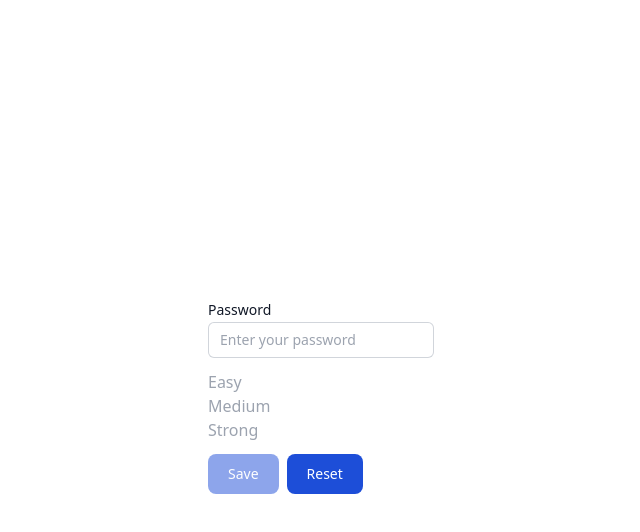
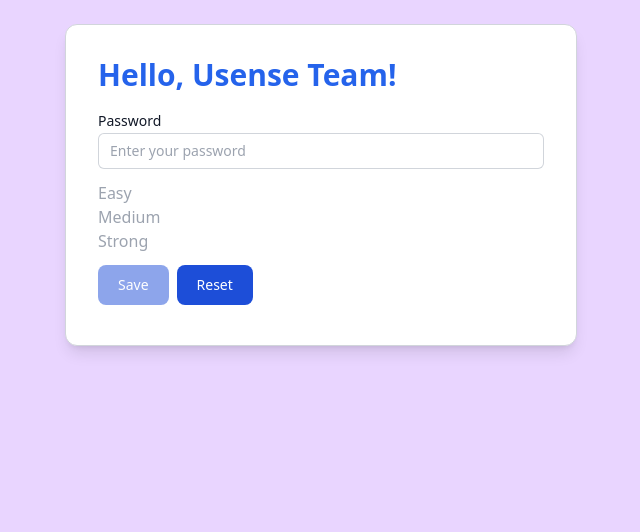
Before and after one commit to watchlar2000/usense-test-assignment, an Angular app: page / in a window 1280 px wide. Shown: the top 532 px of the page, without its empty margins (319-959 px from the left). Built offline with nearby package versions, Linux system fonts and the light colour scheme.

Commit message:
add components, update ui

```diff
--- a/src/app/app.component.html
+++ b/src/app/app.component.html
@@ -1,3 +1,8 @@
-<main class="grid w-full h-screen place-content-center">
-  <app-password-form></app-password-form>
+<main class="bg-purple-200 min-h-screen p-6">
+  <div
+    class="mx-auto max-w-lg bg-white p-8 rounded-xl shadow-lg border border-gray-300"
+  >
+    <h1 class="text-blue-600 font-extrabold text-3xl mb-4">{{ title }}</h1>
+    <app-password-form class="mt-4" />
+  </div>
 </main>
--- a/src/app/app.component.ts
+++ b/src/app/app.component.ts
@@ -1,6 +1,4 @@
 import { Component } from '@angular/core';
-import { FormsModule, ReactiveFormsModule } from '@angular/forms';
-import { BrowserModule } from '@angular/platform-browser';
 import { PasswordFormComponent } from './password-form/password-form';
 
 @Component({
@@ -9,4 +7,6 @@ import { PasswordFormComponent } from './password-form/password-form';
   imports: [PasswordFormComponent],
   templateUrl: './app.component.html',
 })
-export class AppComponent {}
+export class AppComponent {
+  title = 'Hello, Usense Team!';
+}
--- a/src/app/password-form/password-form.component.html
+++ b/src/app/password-form/password-form.component.html
@@ -1,42 +1,24 @@
-<form class="max-w-[500px] flex flex-col gap-3 shrink-0">
-  <!-- <label
-    for="password"
-    class="block text-sm font-medium leading-6 text-gray-900"
-  >
-    Password
-  </label>
-  <input
-    type="password"
-    name="password"
-    id="password"
-    class="block w-full rounded-md border-0 py-1.5 px-3 text-gray-900 ring-1 ring-inset ring-gray-300 placeholder:text-gray-400 focus:ring-2 focus:ring-inset focus:ring-indigo-600 sm:text-sm sm:leading-6"
-    placeholder="Your password"
-    [formControl]="password"
-  /> -->
-  <app-input [formControl]="password" />
-  <ul
-    [ngClass]="[
-      !password.valid && password.dirty ? 'text-red-600' : 'text-gray-400'
-    ]"
-  >
-    <li
-      *ngFor="
-        let level of passwordStrengthLevels;
-        trackBy: passwordService.getStrengthLevelId
-      "
-      [ngClass]="[!password.hasError('minlegth') ? passwordService.getLevelClass({ level, password }) : '']"
-    >
-      {{ level.name }}
-    </li>
-  </ul>
+<form [ngClass]="['flex flex-col gap-3', class]">
+  <div class="w-full">
+    <app-input [formControl]="password" />
+  </div>
+  <app-password-strength-list
+    [password]="password"
+    [passwordStrengthLevels]="passwordStrengthLevels"
+  />
   <div>
     <app-button
       (clickEvent)="save()"
       [config]="{
-        label: 'Save',
+        label: passwordProcessStatus === 'SAVING' ? 'Processing...' : 'Save',
         disabled: !password.valid
       }"
     />
-    <app-button [config]="{ label: 'Reset' }" (clickEvent)="reset()" />
+    <app-button
+      [config]="{
+        label: 'Reset'
+      }"
+      (clickEvent)="reset()"
+    />
   </div>
 </form>
--- a/src/app/password-form/password-form.ts
+++ b/src/app/password-form/password-form.ts
@@ -1,12 +1,14 @@
 import { CommonModule } from '@angular/common';
-import { Component, forwardRef, inject, OnInit } from '@angular/core';
+import { Component, inject, Input, OnInit } from '@angular/core';
 import { FormControl, ReactiveFormsModule, Validators } from '@angular/forms';
 import { ButtonComponent } from '../shared/button/button';
 import { InputComponent } from '../shared/input/input.component';
+import { PasswordStrengthListComponent } from './password-strength-list/password-strength-list.component';
 import { passwordStrengthValidator } from './password-strength.directive';
 import { PasswordService } from './password.service';
 import {
   MIN_PASSWORD_LENGTH,
+  PasswordProcessStatus,
   PasswordStrengthLevel,
   passwordStrengthLevelList,
 } from './types';
@@ -14,11 +16,20 @@ import {
 @Component({
   selector: 'app-password-form',
   standalone: true,
-  imports: [CommonModule, ButtonComponent, ReactiveFormsModule, InputComponent],
+  imports: [
+    CommonModule,
+    ButtonComponent,
+    ReactiveFormsModule,
+    InputComponent,
+    PasswordStrengthListComponent,
+  ],
   templateUrl: './password-form.component.html',
   providers: [PasswordService],
 })
 export class PasswordFormComponent implements OnInit {
+  @Input() class: string = '';
+
+  passwordProcessStatus: PasswordProcessStatus = null;
   passwordService = inject(PasswordService);
 
   passwordStrengthLevels: PasswordStrengthLevel[] =
@@ -40,8 +51,15 @@ export class PasswordFormComponent implements OnInit {
     });
   }
 
-  save() {
-    alert('Password saved');
+  async save() {
+    this.passwordProcessStatus = 'SAVING';
+    await new Promise<void>((resolve) => {
+      setTimeout(() => {
+        return resolve();
+      }, 2000);
+    });
+    this.passwordProcessStatus = null;
+    alert('Password saved in the database');
     this.reset();
   }
   reset() {
--- /dev/null
+++ b/src/app/password-form/password-strength-list/password-strength-list.component.html
@@ -0,0 +1,14 @@
+<ul
+  [ngClass]="[
+    !password.valid && password.dirty ? 'text-red-600' : 'text-gray-400'
+  ]"
+>
+  <li
+    *ngFor="let level of passwordStrengthLevels; trackBy: getStrengthLevelId"
+    [ngClass]="[
+      !password.hasError('minlength') ? getLevelClass({ level, password }) : ''
+    ]"
+  >
+    {{ level.name }}
+  </li>
+</ul>
--- /dev/null
+++ b/src/app/password-form/password-strength-list/password-strength-list.component.ts
@@ -0,0 +1,35 @@
+import { CommonModule } from '@angular/common';
+import { Component, Input } from '@angular/core';
+import { FormControl } from '@angular/forms';
+import { GetLevelClass, PasswordStrengthLevel } from '../types';
+
+@Component({
+  selector: 'app-password-strength-list',
+  standalone: true,
+  imports: [CommonModule],
+  templateUrl: './password-strength-list.component.html',
+})
+export class PasswordStrengthListComponent {
+  @Input() password!: FormControl;
+  @Input() passwordStrengthLevels: PasswordStrengthLevel[] = [];
+
+  getLevelClass({ level, password }: GetLevelClass) {
+    if (password.valid) {
+      return 'text-green-700';
+    } else if (
+      level.isActive &&
+      !password.hasError('minlength') &&
+      password.dirty
+    ) {
+      return 'text-yellow-500';
+    }
+    return '';
+  }
+
+  getStrengthLevelId(
+    index: number,
+    strengthLevel: PasswordStrengthLevel
+  ): number {
+    return strengthLevel.id;
+  }
+}
--- a/src/app/password-form/password-strength.directive.ts
+++ b/src/app/password-form/password-strength.directive.ts
@@ -19,13 +19,13 @@ export const passwordStrengthValidator = (): ValidatorFn => {
 
     const testPassword = test(password);
 
-    const typesCount = [hasLettersRegEx, hasNumbersRegEx, hasSymbolsRegEx]
+    const strengthLevelId = [hasLettersRegEx, hasNumbersRegEx, hasSymbolsRegEx]
       .map((regEx) => testPassword(regEx))
       .filter(Boolean).length;
 
-    if (typesCount === 3) {
+    if (strengthLevelId === 3) {
       return null;
-    } else if (typesCount === 2) {
+    } else if (strengthLevelId === 2) {
       return { medium: true };
     } else {
       return { easy: true };
--- a/src/app/password-form/password.service.ts
+++ b/src/app/password-form/password.service.ts
@@ -2,6 +2,7 @@ import { Injectable } from '@angular/core';
 import { FormControl } from '@angular/forms';
 import {
   CalculatePasswordStrengthLevels,
+  GetLevelClass,
   PasswordStrengthLevel,
   PasswordStrengthLevelList,
 } from './types';
@@ -30,32 +31,6 @@ export class PasswordService {
     }));
   }
 
-  getLevelClass({
-    level,
-    password,
-  }: {
-    level: PasswordStrengthLevel;
-    password: FormControl<string | null>;
-  }) {
-    if (password.valid) {
-      return 'text-green-700';
-    } else if (
-      level.isActive &&
-      !password.hasError('minlength') &&
-      password.dirty
-    ) {
-      return 'text-yellow-500';
-    }
-    return '';
-  }
-
-  getStrengthLevelId(
-    index: number,
-    strengthLevel: PasswordStrengthLevel
-  ): number {
-    return strengthLevel.id;
-  }
-
   mapPasswordStrengthLevels(
     leveList: PasswordStrengthLevelList
   ): PasswordStrengthLevel[] {
```
Also changed, not shown: src/app/password-form/types.ts (+7 -0 lines), 2 other files (tests, documents, lock files or other folders).
